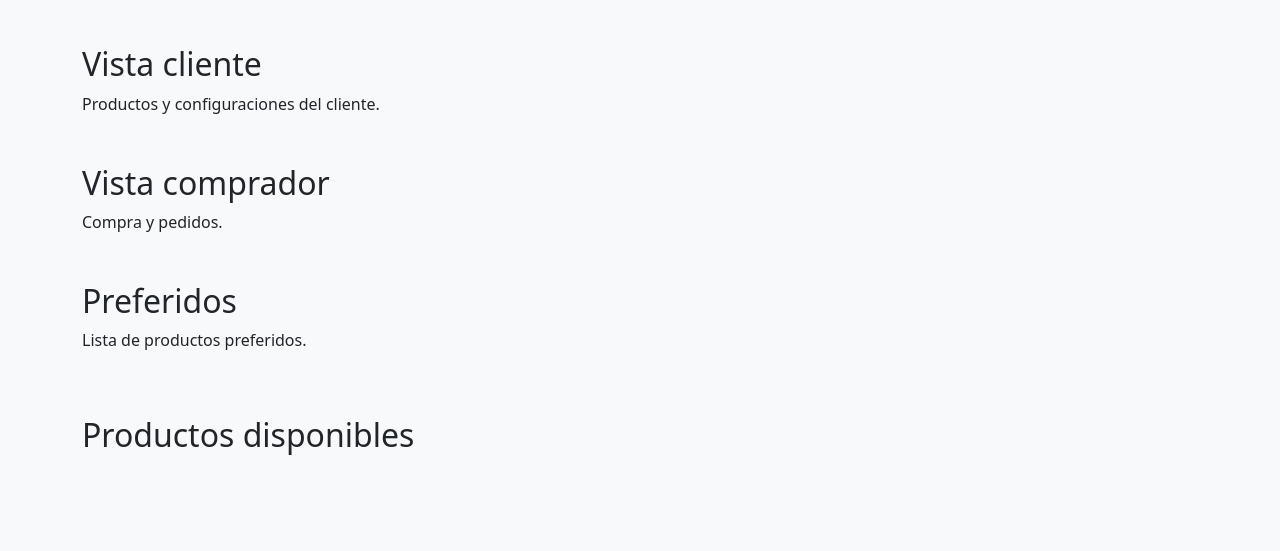
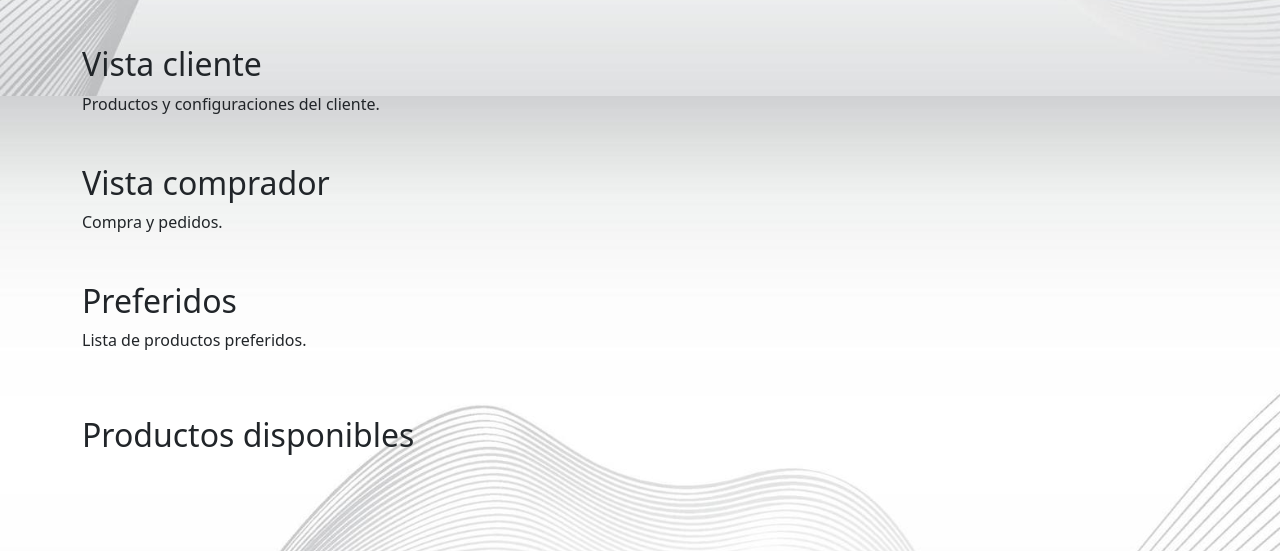
Before and after one commit to XavierRivera05/ProyectoCatedra_Progra3-Marketplace, a website: page Frontend con Nodejs/public/index.html in a window 1280 px wide. Shown: the part 704-1255 px from the top of the page. Drawn offline with nearby package versions, Linux system fonts and the light colour scheme; no server answers.

Commit message:
Imagen de fondo
hasta aqui se acabó :´)

```diff
--- a/Frontend con Nodejs/public/styles.css
+++ b/Frontend con Nodejs/public/styles.css
@@ -15,3 +15,12 @@
     background-color: white;
     text-align: center;
   }
+
+  /* Para la imagen de fondo XD */
+  body {
+  background-image: url('Imagenes/banner_web.jpg'); /* Ajusta la ruta */
+  background-size: cover; /* cubre toda la pantalla */
+  background-position: center;
+  background-repeat: no-repeat;
+  background-attachment: fixed; /* efecto "parallax" al hacer scroll cabeza de piolin */
+}
```
Also changed, not shown: Frontend con Nodejs/public/Imagenes/banner_web.jpg (added).
